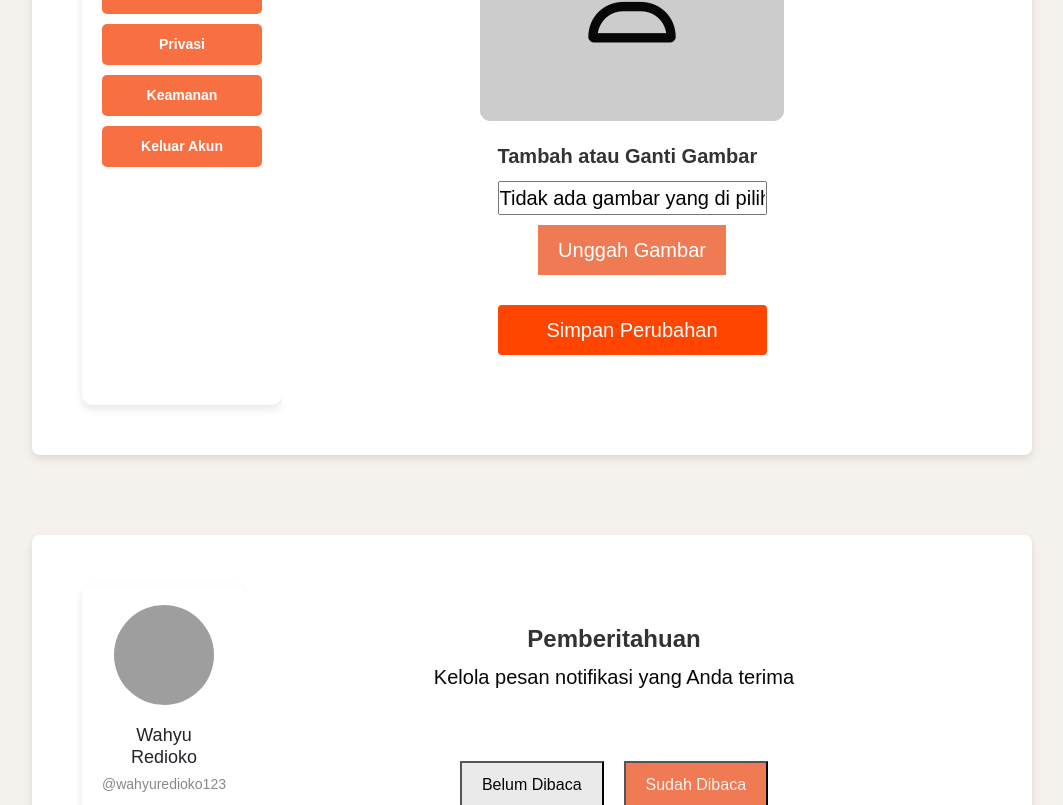
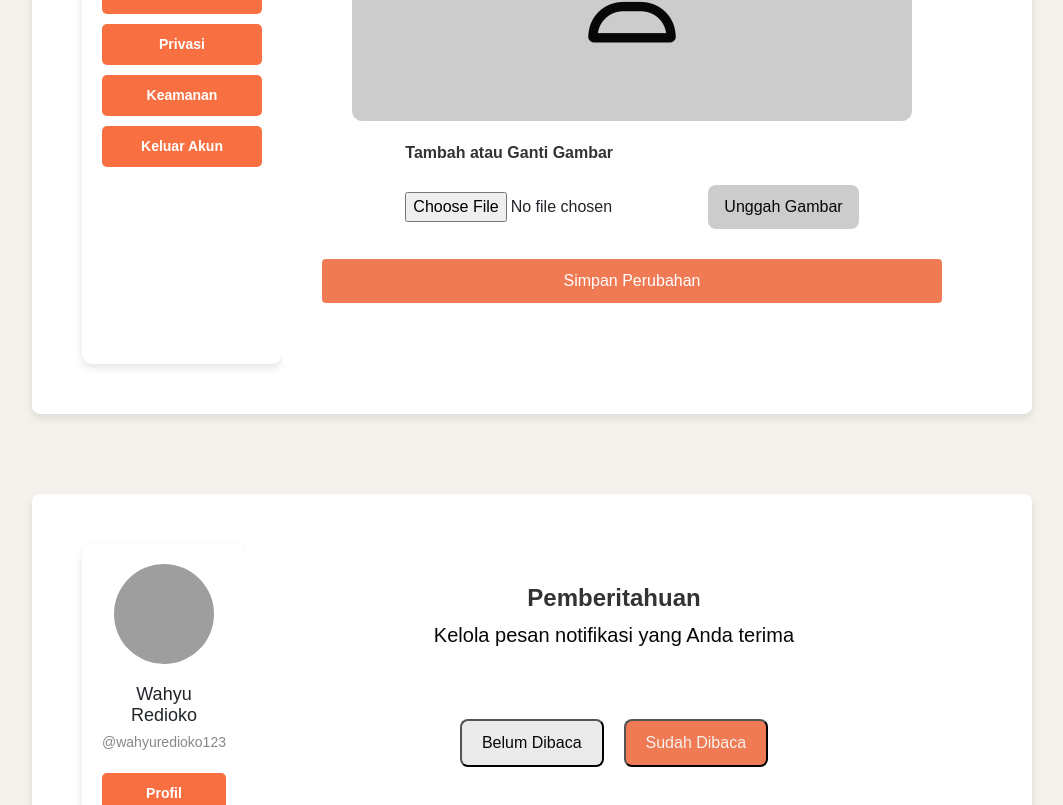
Before and after one commit to aihfdzah/GreeNext, a React (Vite) app: page /kelas in a window 1280 px wide. Shown: the part 5395-6200 px from the top of the page, without its empty margins (108-1171 px from the left). Built offline with nearby package versions, Linux system fonts and the light colour scheme; grey boxes are pictures that could not be loaded.

Commit message:
change content, css and add a input browser in file profilefoto

```diff
--- a/src/App.css
+++ b/src/App.css
@@ -546,7 +546,6 @@ option {
 .content {
     flex-grow: 1;
     padding: 40px;
-    background-color: white;
 }
 
 h1 {
@@ -572,17 +571,27 @@ p {
     color: #060807;
     border: 1px solid #ccc;
     background: #ccc;
-    padding: 50px 40%;
+    padding: 50px 150%;
     border-radius: 10px;
     margin-bottom: 20px;
 }
 
+.label {
+    text-align: left;
+}
 .upload-label {
     margin-bottom: 10px;
+    font-size: 20px;
+}
+
+.upload-control {
+    display: inline-flex;
 }
 
 .upload-input {
-    display: none;
+    display: flex;
+    padding: 10px 40px;
+    border-radius: 8px;
 }
 
 .upload-button,
@@ -591,17 +600,31 @@ p {
     margin: 10px 0;
     cursor: pointer;
 }
+/*
+#upload-button {
+    flex-direction: row;
+} */
 
 .upload-button {
+    background-color: #ccc;
+    border: none;
+    padding: 10px 16px;
+    color: var(--text-color);
+    border-radius: 8px;
+    transition: 2s;
+}
+
+.upload-input a:hover {
     background-color: var(--text-color2);
-    border: none;
-    color: white;
+    color: var(--background-color);
+    transition: 2s;
 }
 
 .save-button {
     background-color: var(--text-color2);
     border: none;
     color: white;
+    border-radius: 8px;
 }
 
 /* ----------profileinfo--------- */
@@ -616,7 +639,6 @@ h1 {
     margin-top: 20px;
     flex-direction: row;
     gap: 20px;
-    border-radius: 5px;
 }
 
 .tab {
@@ -624,12 +646,14 @@ h1 {
     cursor: pointer;
     background-color: var(--text-color2);
     color: var(--background-color);
+    border-radius: 8px;
 }
 
 .tab.active {
     background-color: #eaeaea;
     color: var(--text-color);
     pointer-events: none;
+    border-radius: 8px;
 }
 
 .notifications {
@@ -776,8 +800,8 @@ input[type="password"] {
 }
 
 .action-button {
-    background-color: var(--text-color2);
-    color: white;
+    background-color: #ccc;
+    color: var(--text-color);
     padding: 8px 16px;
     border: none;
     border-radius: 4px;
@@ -786,7 +810,7 @@ input[type="password"] {
 }
 
 .save-button {
-    background-color: #ff4500;
+    background-color: var(--text-color2);
     color: white;
     padding: 10px 20px;
     border: none;
--- a/src/pages/Profilefoto.jsx
+++ b/src/pages/Profilefoto.jsx
@@ -32,23 +32,31 @@ const Profilefoto = () => {
                 </div>
             </div>
 
-            <main className="content">
+            <main className="content bg-white">
                 <h1>Foto</h1>
                 <p>Tambahkan foto Anda yang bagus untuk profil</p>
                 <hr/>
+
                 <div className="photo-preview"> Pratinjau Gambar
                     <div className="placeholder-icon"><i class="fa-regular fa-user"></i></div>
+                </div>
 
-                    <div>
-                        <label>Tambah atau Ganti Gambar</label>
-                            <input type="text" value="Tidak ada gambar yang di pilih"></input>
+                <div>
+                    <label className="label">Tambah atau Ganti Gambar</label>
+
+                    <div className="upload-control gap-10 align-items-center">
+                        <input type="file" aria-label="Unggah gambar" id=""/>
+                        {/* <input type="file" aria-label="Unggah Gambar" id="upload-photo" className="upload-input" value="Tidak ada gambar yang di pilih" style="widht: auto"></input> */}
                         {/* <input type="file" id="upload-photo" className="upload-input" value="Tidak ada gambar yang di pilih"></input> */}
+                        <button className="upload-button gap-10" id="upload-button">Unggah Gambar</button>
                     </div>
 
+                </div>
 
-                    <button className="upload-button">Unggah Gambar</button>
+
+
                     <button className="save-button">Simpan Perubahan</button>
-                </div>
+
             </main>
         </div>
 
```
